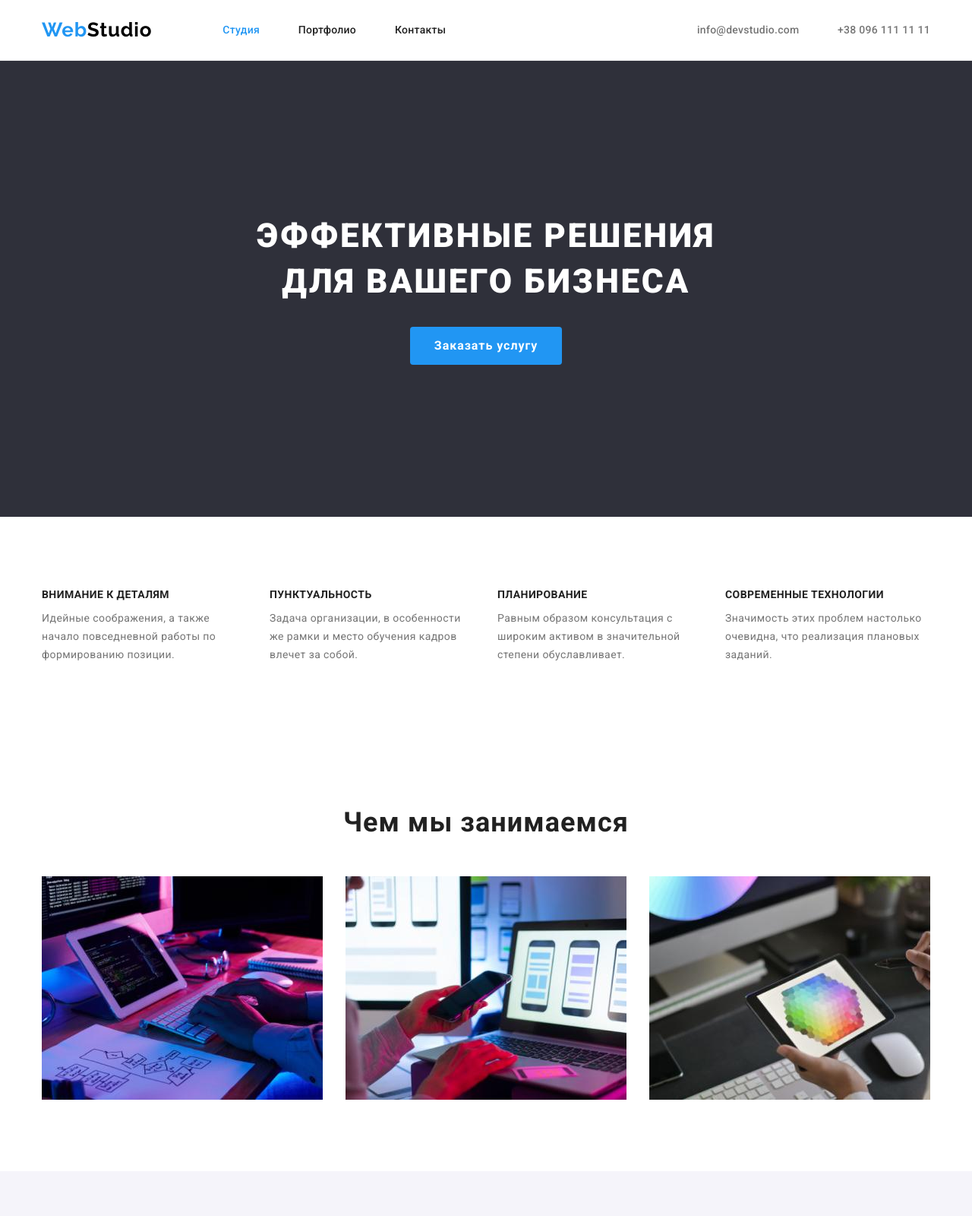
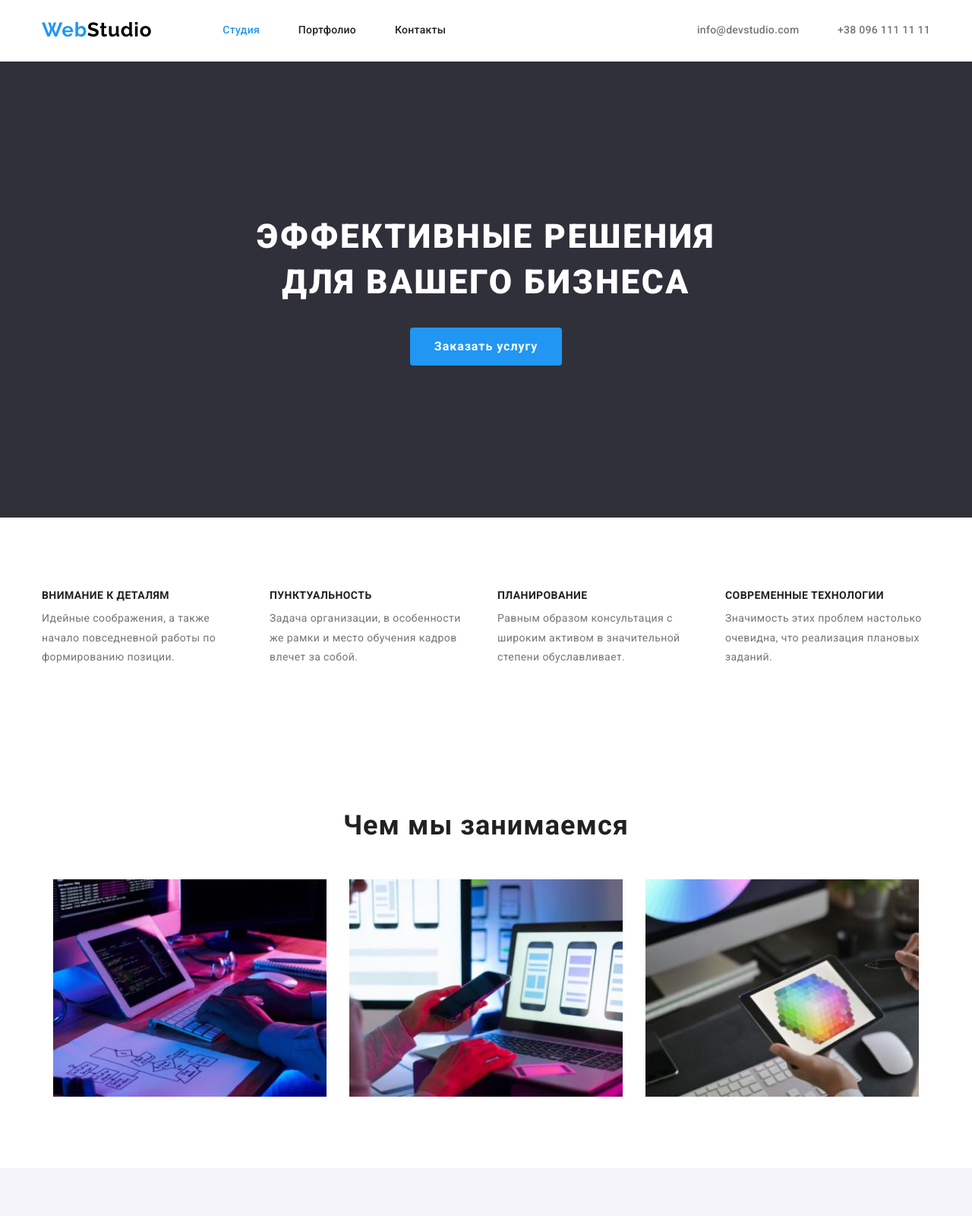
Before and after one commit to Aleksandr-Bondarenko/goit-markup-hw-03, a plain HTML site: page index.html in a window 1280 px wide. Shown: the top 1600 px of the page at 76% size. Drawn offline with nearby package versions, Linux system fonts and the light colour scheme.

Commit message:
fix all mentors remarks

```diff
--- a/CSS/styles.css
+++ b/CSS/styles.css
@@ -62,6 +62,8 @@ ol {
 
 img {
   display: block;
+  max-width: 100%;
+  height: auto;
 }
 
 .list {
@@ -82,6 +84,7 @@ img {
 /* ===========ЛОГО============= */
 .logo {
   margin-right: 93px;
+  padding: 24px 0;
   font-family: var(--secondary-font);
   font-size: 26px;
   line-height: 1.2;
@@ -104,17 +107,18 @@ img {
   border-bottom: 1px solid #ececec;
 }
 
+.header .link {
+  display: block;
+}
+
 .site-nav .link,
 .header-contacts .link {
+  padding: 32px 0;
   font-weight: 500;
   font-size: 14px;
   line-height: 1.14;
   letter-spacing: 0.02em;
   color: #212121;
-}
-
-.header .link {
-  padding: 24px 0;
 }
 
 .header-contacts .link {
@@ -137,7 +141,7 @@ img {
 
 .site-nav .list {
   display: flex;
-  width: 294px;
+  min-width: 294px;
   justify-content: space-between;
 }
 
@@ -153,7 +157,6 @@ img {
 /* =================ГЕРОЙ===================== */
 .hero {
   padding: 200px 0;
-
   background-color: var(--footer-bgc);
   text-align: center;
 }
@@ -221,7 +224,7 @@ img {
 .advantages-text {
   font-weight: 400;
   font-size: 14px;
-  line-height: 1.714285714285714;
+  line-height: 1.8;
   letter-spacing: 0.03em;
   color: var(--paragraph-color);
 }
@@ -230,15 +233,14 @@ img {
   display: flex;
   flex-wrap: wrap;
   justify-content: center;
+  margin-top: calc(-1 * var(--primary-gap));
+  margin-left: calc(-1 * var(--primary-gap));
 }
 
 .advantages-item {
-  flex-basis: calc((100% - 90px) / 4);
-  margin-right: var(--primary-gap);
-}
-
-.advantages-item:last-child {
-  margin-right: 0;
+  margin-top: var(--primary-gap);
+  margin-left: var(--primary-gap);
+  flex-basis: calc(100% / 4 - var(--primary-gap));
 }
 
 /* ==============КОНЕЦ ПРЕИМУЩЕСТВА=============== */
@@ -266,12 +268,11 @@ img {
 }
 
 .abilities-item {
-  margin-right: var(--primary-gap);
-  flex-basis: calc((100% - 60px) / 3);
+  flex-basis: calc(100% / 3 - var(--primary-gap));
 }
 
-.abilities-item:last-child {
-  margin-right: 0;
+.abilities-item:not(:last-child) {
+  margin-right: var(--primary-gap);
 }
 
 .team {
@@ -309,7 +310,10 @@ img {
 .team-item {
   margin-top: var(--primary-gap);
   margin-left: var(--primary-gap);
-  flex-basis: calc((100% - 120px) / 4);
+  flex-basis: calc(100% / 4 - var(--primary-gap));
+  box-shadow: 0px 1px 3px rgba(0, 0, 0, 0.12), 0px 1px 1px rgba(0, 0, 0, 0.14),
+    0px 2px 1px rgba(0, 0, 0, 0.2);
+  border-radius: 0px 0px 4px 4px;
 }
 
 .team-item-thumb {
@@ -338,6 +342,8 @@ img {
 .filter-btn:focus {
   color: #ffffff;
   background-color: var(--action-color);
+  box-shadow: 0px 3px 1px rgba(0, 0, 0, 0.1), 0px 1px 2px rgba(0, 0, 0, 0.08),
+    0px 2px 2px rgba(0, 0, 0, 0.12);
 }
 
 .project-title {
@@ -373,12 +379,8 @@ img {
   border-radius: 4px;
 }
 
-.filter-list-item {
+.filter-list-item:not(:last-child) {
   margin-right: 8px;
-}
-
-.filter-list-item:last-child {
-  margin-right: 0;
 }
 
 .projects-list {
@@ -392,7 +394,7 @@ img {
 .projects-list-item {
   margin-top: 30px;
   margin-left: 30px;
-  flex-basis: calc((100% - 90px) / 3);
+  flex-basis: calc(100% / 3 - var(--primary-gap));
 }
 
 .projects-item-thumb {
```
